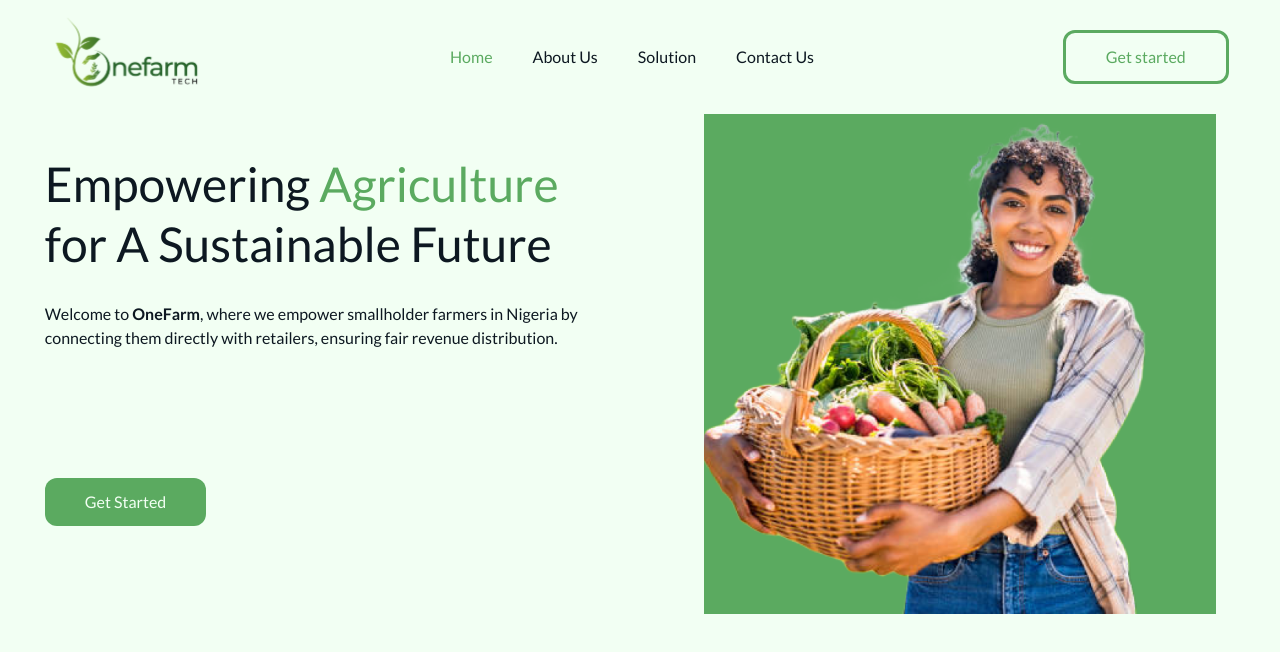
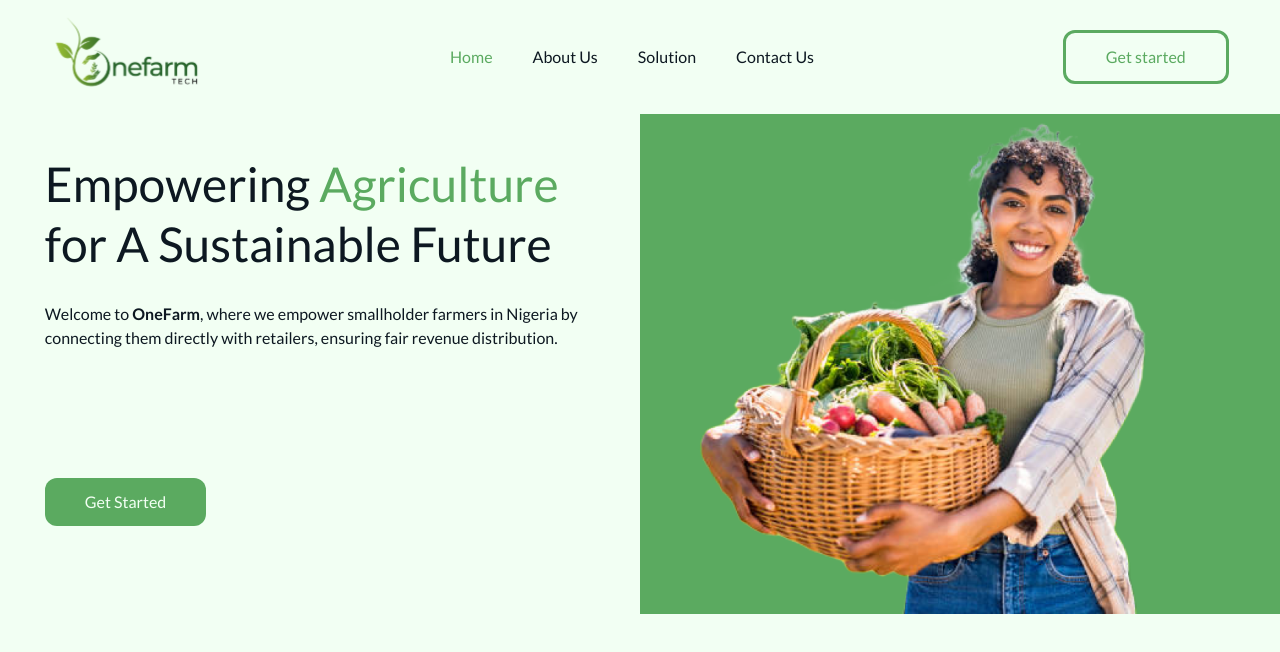
Before and after one commit to OneFarmTech/FE, a React (Vite) app: page / in a window 1280 px wide. Shown: the top 652 px of the page. Built offline with nearby package versions, Linux system fonts and the light colour scheme.

Commit message:
Fix headline styling

```diff
--- a/src/components/HomeHeadline.jsx
+++ b/src/components/HomeHeadline.jsx
@@ -1,7 +1,7 @@
 import Button from "./Button";
 
 const HomeHeadline = () => (
-  <section className="flex flex-col lg:grid lg:grid-cols-2 lg:my-grid max-w-[2000px] m-auto min-h-[500px]">
+  <section className="flex flex-col lg:grid lg:grid-cols-2 lg:my-grid w-full max-w-[2000px] m-auto min-h-[500px]">
     <div className="px-[7%] py-10 lg:my-h1">
       <h1 className="text-5xl w-full text-center lg:text-left m-auto leading-[60px]">Empowering <span className="text-green-30">Agriculture</span> for A Sustainable Future</h1>
       <p className="mt-7 text-center lg:text-left">Welcome to <span className="font-bold">OneFarm</span>, where we empower smallholder farmers in Nigeria by connecting them directly with retailers, ensuring fair revenue distribution.</p>
@@ -10,7 +10,7 @@ const HomeHeadline = () => (
       <Button clas="green" name="Get Started" />
     </div>
 
-    <div className="h-full min-h-[24rem] w-full max-w-lg m-auto lg:my-l bg-headline bg-cover bg-no-repeat bg-center"></div>
+    <div className="h-full min-h-[24rem] w-full max-w-lg lg:max-w-full m-auto lg:my-l bg-headline bg-contain bg-no-repeat bg-center bg-green-30"></div>
   </section>
 );
 
```
Also changed, not shown: src/assets/images/bg1.png.
